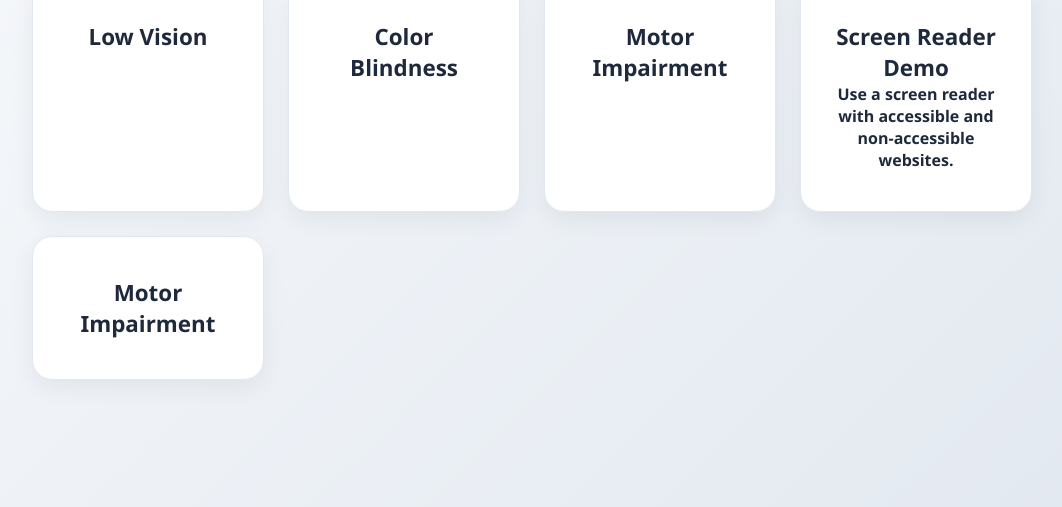
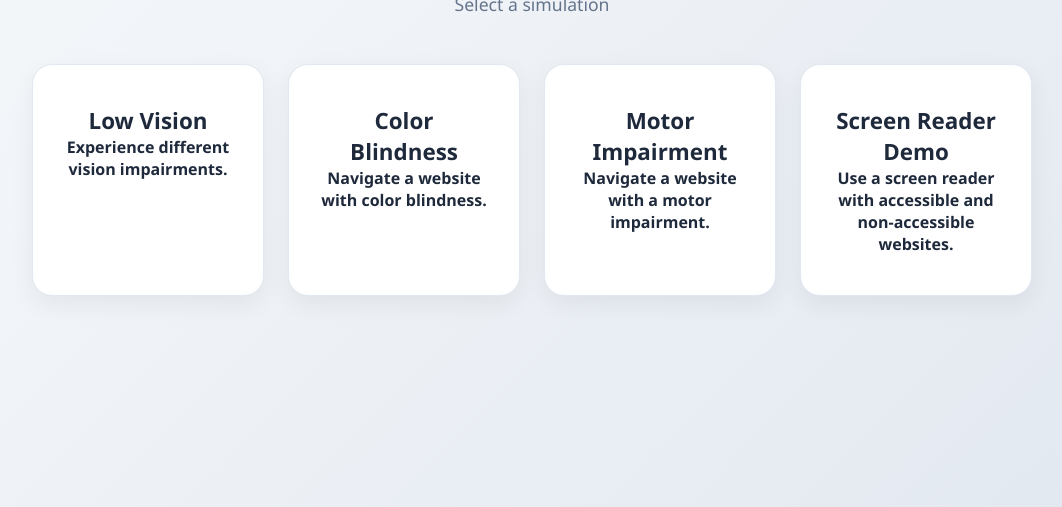
Before and after one commit to ScotlynTurner/design-empathy-simulator, a website: page index.html in a window 1280 px wide. Shown: the part 293-800 px from the top of the page, without its empty margins (108-1170 px from the left). Drawn offline with Linux system fonts and the light colour scheme.

Commit message:
minor fixes to index.html

```diff
--- a/index.html
+++ b/index.html
@@ -15,23 +15,22 @@
         <div class="card-grid">
             <div class="card" data-category="low vision">
                 <h2>Low Vision</h2>
+                <h4>Experience different vision impairments.</h4>
             </div>
 
             <div class="card" data-category="Color Blindness">
                 <h2>Color Blindness</h2>
+                <h4>Navigate a website with color blindness.</h4>
             </div>
 
-            <a class="card" data-category="Motor Impairment" href="./motor.html">
+            <a class="card" data-category="Motor Impairment" href="./pages/byu-motor.html">
                 <h2>Motor Impairment</h2>
+                <h4>Navigate a website with a motor impairment.</h4>
             </a>
 
             <a class="card" data-category="Screen Reader Demo" href="./blind.html">
                 <h2>Screen Reader Demo</h2>
                 <h4>Use a screen reader with accessible and non-accessible websites.</h4>
-            <a href="./pages/byu-motor.html">
-                <div class="card" data-category="Motor Impairment">
-                    <h2>Motor Impairment</h2>
-                </div>
             </a>
         </div>
     </div>
```
